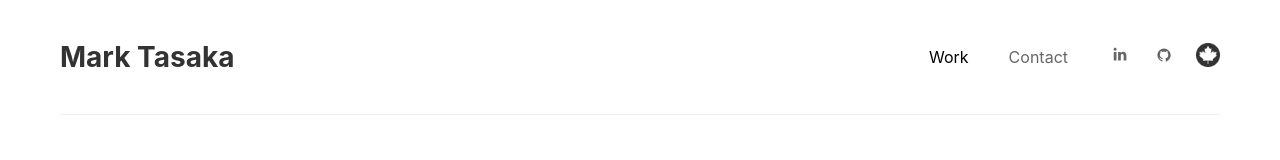
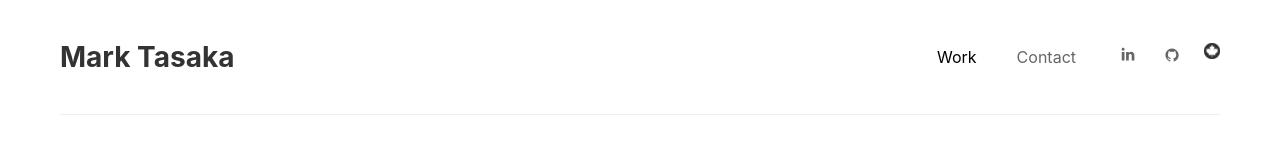
Before and after one commit to mark-tasaka/react-portfolio, a React (Create React App) app: page /work in a window 1280 px wide. Shown: the top 160 px of the page. Built offline with nearby package versions, Linux system fonts and the light colour scheme.

Commit message:
updated css fpr header icon

```diff
--- a/src/components/css/Include.css
+++ b/src/components/css/Include.css
@@ -53,6 +53,12 @@
   fill: #333;
 }
 
+.icon-img {
+  width: 16px;
+  height: 16px;
+  transition: transform 0.3s ease;
+}
+
 /* Header Responsive Design */
 @media (max-width: 768px) {
   .site-header {
--- a/src/components/inc/Header.jsx
+++ b/src/components/inc/Header.jsx
@@ -42,7 +42,7 @@ const Header = ({ activePage }) => {
             </li>
             <li>
               <a href="https://www.tasaka-games.com/" target="_blank" rel="noopener noreferrer">
-                <img src="/images/icons/icon1.png" alt="Tasaka Games" className="icon" />
+                <img src="/images/icons/icon1.png" alt="Tasaka Games" className="icon-img" />
               </a>
             </li>
           </ul>
```
